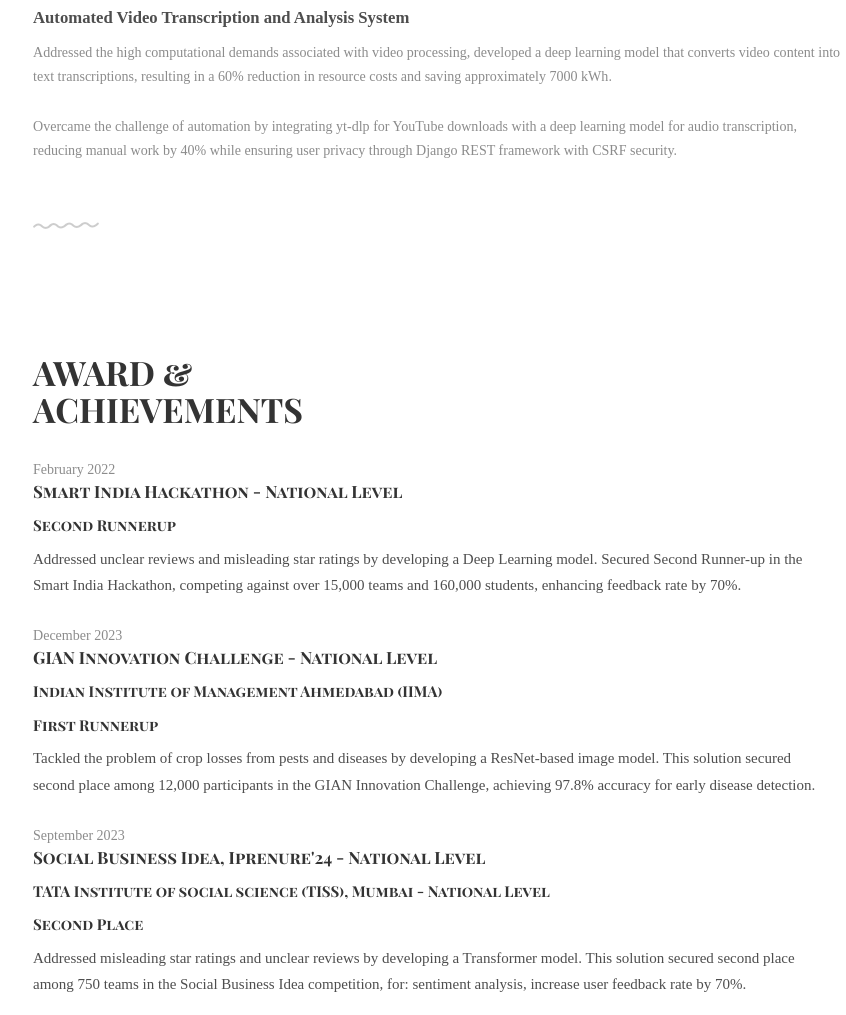
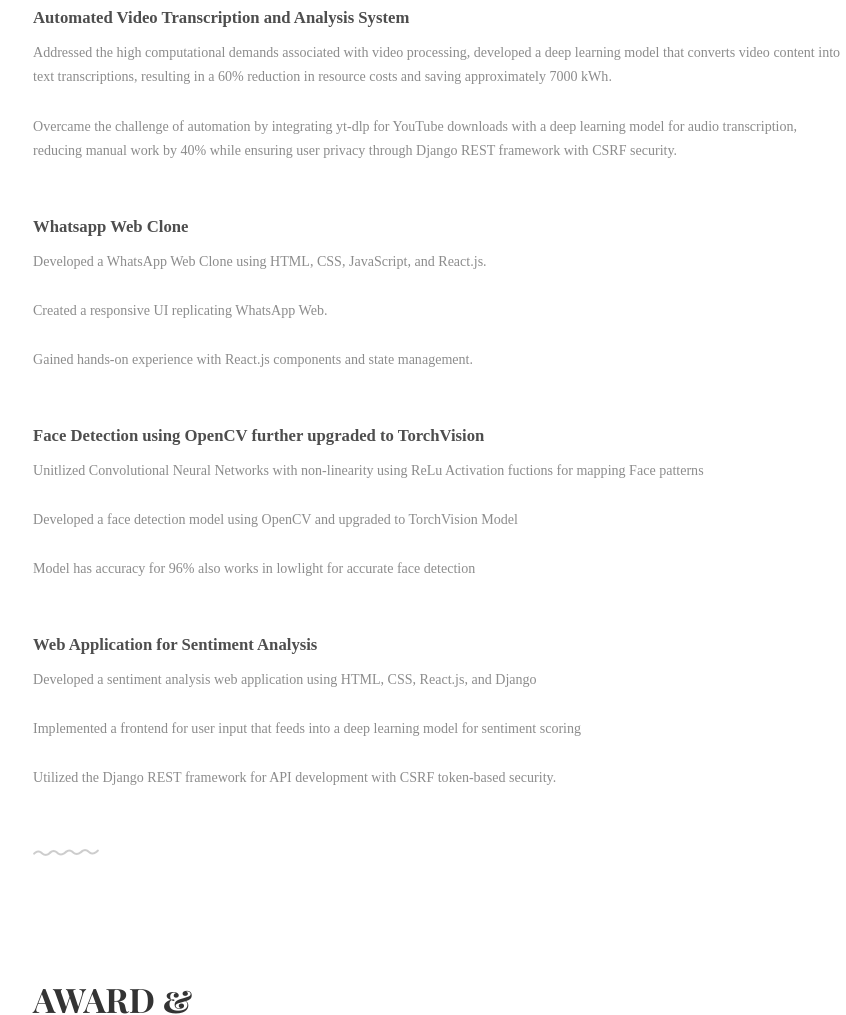
Before and after one commit to AryaMahadik/AryaMahadik, a plain HTML site: page index.html in a window 1280 px wide. Shown: the part 1697-2712 px from the top of the page, without its empty margins (202-1048 px from the left). Drawn offline with Linux system fonts and the light colour scheme.

Commit message:
Update index.html

```diff
--- a/index.html
+++ b/index.html
@@ -103,6 +103,24 @@
 					content into text transcriptions, resulting in a 60% reduction in resource costs and saving approximately 7000 kWh.</li><br>
 				<li>Overcame the challenge of automation by integrating yt-dlp for YouTube downloads with a deep learning model for audio
 					transcription, reducing manual work by 40% while ensuring user privacy through Django REST framework with CSRF security.</li><br>
+			</ul>
+			<ul class="project-list">
+				<li><a href="#">Whatsapp Web Clone</a></li>
+				<li>Developed a WhatsApp Web Clone using HTML, CSS, JavaScript, and React.js.</li><br>
+				<li>Created a responsive UI replicating WhatsApp Web.</li><br>
+				<li>Gained hands-on experience with React.js components and state management.</li><br>
+			</ul>
+			<ul class="project-list">
+				<li><a href="#">Face Detection using OpenCV further upgraded to TorchVision</a></li>
+				<li>Unitlized Convolutional Neural Networks with non-linearity using ReLu Activation fuctions for mapping Face patterns</li><br>
+				<li>Developed a face detection model using OpenCV and upgraded to TorchVision Model</li><br>
+				<li>Model has accuracy for 96% also works in lowlight for accurate face detection</li><br>
+			</ul>
+			<ul class="project-list">
+				<li><a href="#">Web Application for Sentiment Analysis</a></li>
+				<li>Developed a sentiment analysis web application using HTML, CSS, React.js, and Django</li><br>
+				<li>Implemented a frontend for user input that feeds into a deep learning model for sentiment scoring</li><br>
+				<li>Utilized the Django REST framework for API development with CSRF token-based security.</li><br>
 			</ul>
 		</div>
 	</div>
```
